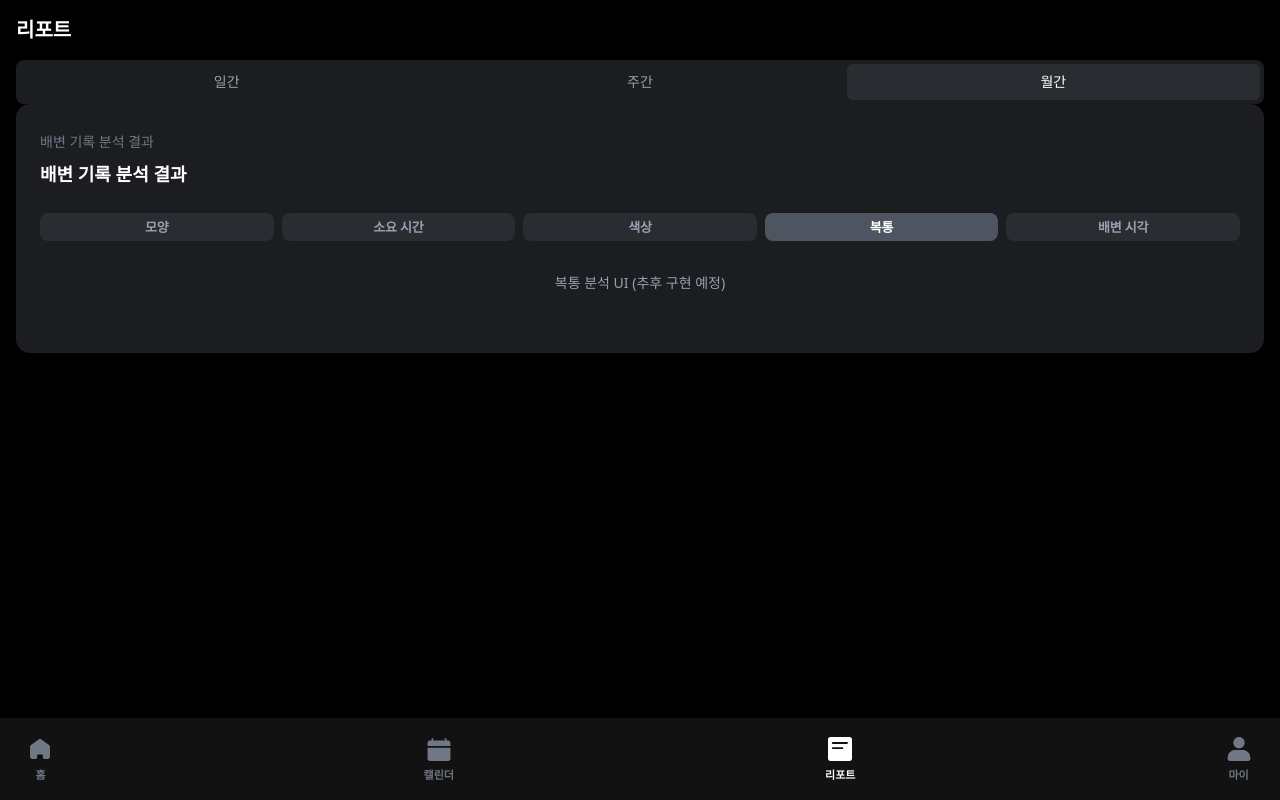
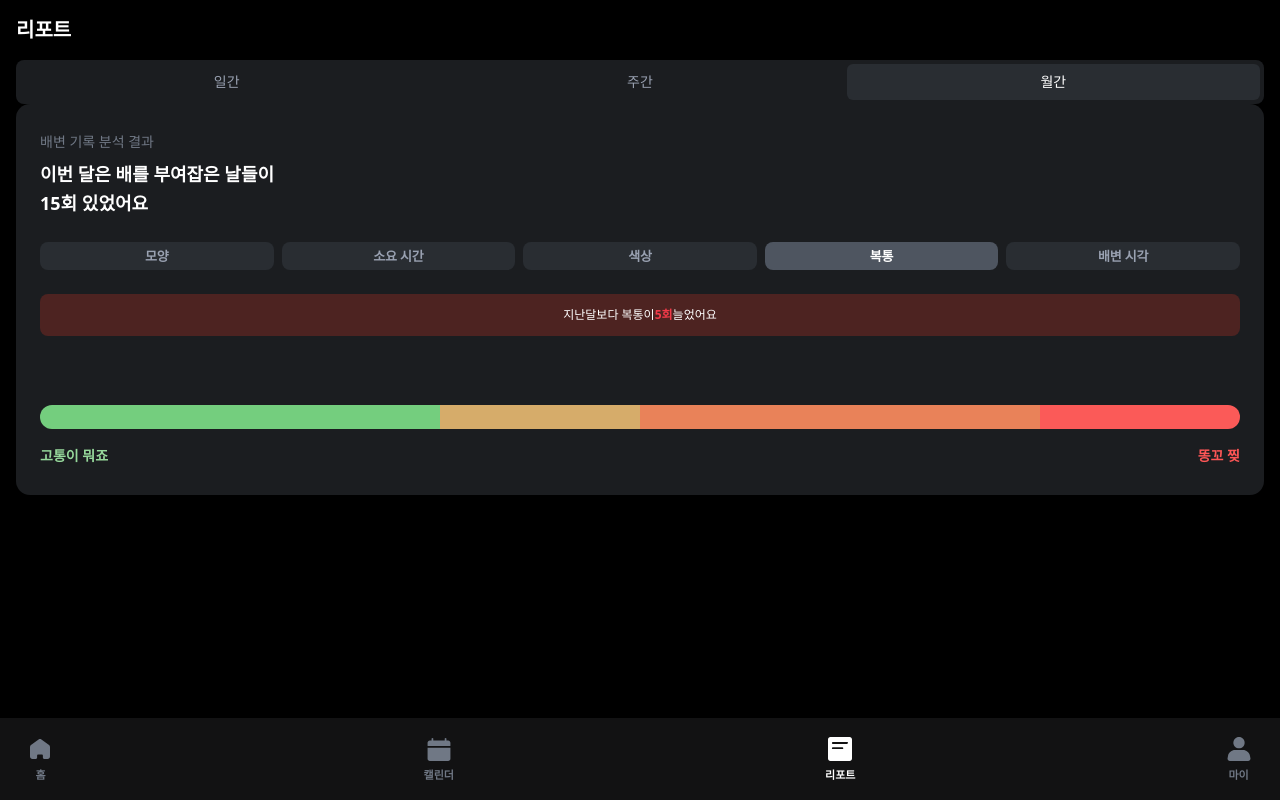
Before and after one commit to depromeet/dpm17-team4-client, a Next.js app in the folder web/: page /report/monthly in a window 1280 px wide. Both pictures are taken after a click on the button "복통". Built offline with nearby package versions, Linux system fonts and the light colour scheme.

Commit message:
feat: 복통 분석

```diff
--- a/web/src/app/(with-bottom-navigation)/report/monthly/_components/DefecationAnalysis.tsx
+++ b/web/src/app/(with-bottom-navigation)/report/monthly/_components/DefecationAnalysis.tsx
@@ -68,7 +68,7 @@ export function DefecationAnalysis() {
         break;
       }
       case '색상': {
-        const colorItems = mockMonthlyReportData.color;
+        const colorItems = mockMonthlyReportData.color.items;
         if (colorItems && colorItems.length > 0) {
           const mostFrequentColor = colorItems.reduce((prev, current) =>
             prev.count > current.count ? prev : current
@@ -101,7 +101,20 @@ export function DefecationAnalysis() {
         break;
       }
       case '복통': {
-        setDisplayMessage('배변 기록 분석 결과');
+        const painData = mockMonthlyReportData.pain;
+        const total =
+          painData.veryLow +
+          painData.low +
+          painData.medium +
+          painData.high +
+          painData.veryHigh;
+        if (total > 0) {
+          setDisplayMessage(
+            `이번 달은 배를 부여잡은 날들이\n${painData.veryHigh + painData.high}회 있었어요`
+          );
+        } else {
+          setDisplayMessage('배변 기록 분석 결과');
+        }
         break;
       }
       default:
@@ -151,12 +164,14 @@ export function DefecationAnalysis() {
 
       {selectedFilter === '색상' && (
         <ColorAnalysis
-          items={mockMonthlyReportData.color}
-          message={mockMonthlyReportData.colorMessage}
+          items={mockMonthlyReportData.color.items}
+          message={mockMonthlyReportData.color.colorMessage}
         />
       )}
 
-      {selectedFilter === '복통' && <PainAnalysis />}
+      {selectedFilter === '복통' && (
+        <PainAnalysis data={mockMonthlyReportData.pain} />
+      )}
 
       {selectedFilter === '배변 시각' && (
         <TimeOfDayAnalysis items={mockMonthlyReportData.timeOfDay} />
--- a/web/src/app/(with-bottom-navigation)/report/monthly/_components/PainAnalysis.tsx
+++ b/web/src/app/(with-bottom-navigation)/report/monthly/_components/PainAnalysis.tsx
@@ -1,14 +1,307 @@
 'use client';
 
+import { useEffect, useRef, useState } from 'react';
+
+export interface PainData {
+  veryLow: number; // 0-10%
+  low: number; // 11-30%
+  medium: number; // 31-50%
+  high: number; // 51-70%
+  veryHigh: number; // 71-100%
+  comparison: {
+    direction: 'increased' | 'decreased' | 'same';
+    count: number;
+  };
+}
+
 interface PainAnalysisProps {
-  // TODO: 복통 분석 데이터 타입 정의 필요
-  data?: any;
+  data?: PainData;
 }
 
 export function PainAnalysis({ data }: PainAnalysisProps) {
+  const [showBubble, setShowBubble] = useState(false);
+  const [bubblePosition, setBubblePosition] = useState(0);
+  const [selectedLevel, setSelectedLevel] = useState<{
+    level: 'veryLow' | 'low' | 'medium' | 'high' | 'veryHigh';
+    count: number;
+  } | null>(null);
+  const progressBarRef = useRef<HTMLDivElement>(null);
+
+  // 외부 클릭 시 버블 숨기기
+  useEffect(() => {
+    const handleClickOutside = (e: MouseEvent) => {
+      if (
+        showBubble &&
+        progressBarRef.current &&
+        !progressBarRef.current.contains(e.target as Node)
+      ) {
+        setShowBubble(false);
+      }
+    };
+
+    if (showBubble) {
+      document.addEventListener('mousedown', handleClickOutside);
+    }
+
+    return () => {
+      document.removeEventListener('mousedown', handleClickOutside);
+    };
+  }, [showBubble]);
+
+  if (!data) {
+    return (
+      <div className="flex items-center justify-center py-8">
+        <p className="text-gray-400 text-sm">배변 기록이 없습니다</p>
+      </div>
+    );
+  }
+
+  const total =
+    data.veryLow + data.low + data.medium + data.high + data.veryHigh;
+
+  if (total === 0) {
+    return (
+      <div className="flex items-center justify-center py-8">
+        <p className="text-gray-400 text-sm">배변 기록이 없습니다</p>
+      </div>
+    );
+  }
+
+  // 각 레벨의 비율 계산
+  const veryLowPercent = (data.veryLow / total) * 100;
+  const lowPercent = (data.low / total) * 100;
+  const mediumPercent = (data.medium / total) * 100;
+  const highPercent = (data.high / total) * 100;
+  const veryHighPercent = (data.veryHigh / total) * 100;
+
+  const isIncreased = data.comparison.direction === 'increased';
+  const isDecreased = data.comparison.direction === 'decreased';
+  const isSame = data.comparison.direction === 'same';
+
+  // 프로그래스바 클릭 핸들러
+  const handleProgressBarClick = (e: React.MouseEvent<HTMLDivElement>) => {
+    e.stopPropagation(); // 이벤트 전파 방지
+    if (!progressBarRef.current) return;
+
+    const rect = progressBarRef.current.getBoundingClientRect();
+    const clickX = e.clientX - rect.left;
+    const clickPercent = (clickX / rect.width) * 100;
+
+    // 클릭한 위치를 0-100% 범위로 제한
+    const clampedPercent = Math.max(0, Math.min(100, clickPercent));
+
+    // 클릭한 위치가 어느 레벨에 해당하는지 판단
+    let clickedLevel:
+      | 'veryLow'
+      | 'low'
+      | 'medium'
+      | 'high'
+      | 'veryHigh'
+      | null = null;
+    let clickedCount = 0;
+    let levelPosition = 0;
+
+    // 각 레벨의 시작 위치 계산
+    const veryLowStart = 0;
+    const veryLowEnd = veryLowPercent;
+    const lowStart = veryLowEnd;
+    const lowEnd = lowStart + lowPercent;
+    const mediumStart = lowEnd;
+    const mediumEnd = mediumStart + mediumPercent;
+    const highStart = mediumEnd;
+    const highEnd = highStart + highPercent;
+    const veryHighStart = highEnd;
+    const veryHighEnd = 100;
+
+    // Very Low 영역
+    if (
+      clampedPercent >= veryLowStart &&
+      clampedPercent < veryLowEnd &&
+      data.veryLow > 0
+    ) {
+      clickedLevel = 'veryLow';
+      clickedCount = data.veryLow;
+      levelPosition = veryLowStart + veryLowPercent / 2;
+    }
+    // Low 영역
+    else if (
+      clampedPercent >= lowStart &&
+      clampedPercent < lowEnd &&
+      data.low > 0
+    ) {
+      clickedLevel = 'low';
+      clickedCount = data.low;
+      levelPosition = lowStart + lowPercent / 2;
+    }
+    // Medium 영역
+    else if (
+      clampedPercent >= mediumStart &&
+      clampedPercent < mediumEnd &&
+      data.medium > 0
+    ) {
+      clickedLevel = 'medium';
+      clickedCount = data.medium;
+      levelPosition = mediumStart + mediumPercent / 2;
+    }
+    // High 영역
+    else if (
+      clampedPercent >= highStart &&
+      clampedPercent < highEnd &&
+      data.high > 0
+    ) {
+      clickedLevel = 'high';
+      clickedCount = data.high;
+      levelPosition = highStart + highPercent / 2;
+    }
+    // Very High 영역
+    else if (
+      clampedPercent >= veryHighStart &&
+      clampedPercent <= veryHighEnd &&
+      data.veryHigh > 0
+    ) {
+      clickedLevel = 'veryHigh';
+      clickedCount = data.veryHigh;
+      levelPosition = veryHighStart + veryHighPercent / 2;
+    }
+
+    if (clickedLevel && clickedCount > 0) {
+      setSelectedLevel({ level: clickedLevel, count: clickedCount });
+      setBubblePosition(levelPosition);
+      setShowBubble(true);
+    }
+  };
+
   return (
-    <div className="flex items-center justify-center py-8">
-      <p className="text-gray-400 text-sm">복통 분석 UI (추후 구현 예정)</p>
+    <div className="mt-6">
+      {/* 상단 메시지 박스 */}
+      <div
+        className={`
+          rounded-lg px-4 py-3 mb-[69px]
+          ${
+            isIncreased
+              ? 'bg-red-100'
+              : isDecreased
+                ? 'bg-blue-900/60'
+                : 'bg-gray-700'
+          }
+        `}
+      >
+        <p className="text-white text-body4-m flex justify-center">
+          {isSame ? (
+            '지난달과 동일해요'
+          ) : (
+            <>
+              지난달보다 복통이{' '}
+              <span
+                className={
+                  isIncreased
+                    ? 'text-red-600 font-semibold'
+                    : 'text-blue-600 font-semibold'
+                }
+              >
+                {data.comparison.count}회
+              </span>{' '}
+              {isIncreased ? '늘었어요' : '줄었어요'}
+            </>
+          )}
+        </p>
+      </div>
+
+      {/* 프로그래스바 영역 */}
+      <div className="relative mb-4">
+        {/* 지시자 버블 - 클릭 시에만 표시 */}
+        {showBubble && selectedLevel && (
+          <div
+            className="absolute -top-[38px] transform -translate-x-1/2 z-10"
+            style={{ left: `${bubblePosition}%` }}
+          >
+            <div className="relative">
+              {/* 버블 */}
+              <div className="bg-gray-700 rounded-lg px-[16px] whitespace-nowrap">
+                <span className="text-white text-body4-sb">
+                  {selectedLevel.count}회
+                </span>
+              </div>
+              {/* 화살표 */}
+              <div className="absolute top-full left-1/2 transform -translate-x-1/2">
+                <div className="w-0 h-0 border-l-4 border-r-4 border-t-4 border-transparent border-t-gray-700" />
+              </div>
+            </div>
+          </div>
+        )}
+
+        {/* 프로그래스바 - 클릭 가능 */}
+        {/* biome-ignore lint/a11y/useSemanticElements: 프로그래스바는 div로 구현 필요 */}
+        <div
+          ref={progressBarRef}
+          className="flex h-6 rounded-full overflow-hidden cursor-pointer"
+          onClick={handleProgressBarClick}
+          role="button"
+          tabIndex={0}
+          onKeyDown={(e) => {
+            if (e.key === 'Enter' || e.key === ' ') {
+              e.preventDefault();
+            }
+          }}
+        >
+          {/* Very Low  */}
+          {veryLowPercent > 0 && (
+            <div
+              className="bg-[#74CE7E]"
+              style={{ width: `${veryLowPercent}%` }}
+            />
+          )}
+
+          {/* Low  */}
+          {lowPercent > 0 && (
+            <div className="bg-[#8BB35F]" style={{ width: `${lowPercent}%` }} />
+          )}
+
+          {/* Medium  */}
+          {mediumPercent > 0 && (
+            <div
+              className="bg-[#D6AC6A]"
+              style={{ width: `${mediumPercent}%` }}
+            />
+          )}
+
+          {/* High  */}
+          {highPercent > 0 && (
+            <div
+              className="bg-[#E98259]"
+              style={{ width: `${highPercent}%` }}
+            />
+          )}
+
+          {/* Very High  */}
+          {veryHighPercent > 0 && (
+            <div
+              className="bg-[#FB5A58]"
+              style={{ width: `${veryHighPercent}%` }}
+            />
+          )}
+        </div>
+      </div>
+
+      {/* 하단 라벨 */}
+      <div className="flex justify-between items-center">
+        <span
+          className="text-[#96D89B] font-semibold leading-[22px] tracking-normal"
+          style={{
+            fontSize: '14px',
+          }}
+        >
+          고통이 뭐죠
+        </span>
+        <span
+          className="text-[#FD5656] font-semibold leading-[22px] tracking-normal"
+          style={{
+            fontSize: '14px',
+          }}
+        >
+          똥꼬 찢
+        </span>
+      </div>
     </div>
   );
 }
--- a/web/src/app/(with-bottom-navigation)/report/monthly/mockData.ts
+++ b/web/src/app/(with-bottom-navigation)/report/monthly/mockData.ts
@@ -1,4 +1,5 @@
 import type { ColorAnalysisItem } from './_components/ColorAnalysis';
+import type { PainData } from './_components/PainAnalysis';
 import type { AnalysisItem } from './_components/ShapeAnalysis';
 import type { TimeDistribution } from './_components/TimeAnalysis';
 import type { TimeOfDayItem } from './_components/TimeOfDayAnalysis';
@@ -6,13 +7,17 @@ import type { TimeOfDayItem } from './_components/TimeOfDayAnalysis';
 export interface MonthlyReportMockData {
   shape: AnalysisItem[];
   timeDistribution: TimeDistribution;
-  color: ColorAnalysisItem[];
+  color: {
+    items: ColorAnalysisItem[];
+    colorMessage: string;
+  };
   timeOfDay: TimeOfDayItem[];
-  colorMessage: string;
+  pain: PainData;
 }
 
 // NOTE: 월간 리포트 Mock 데이터
 export const mockMonthlyReportData: MonthlyReportMockData = {
+  //배변 분석 기록 결과 -모양
   shape: [
     {
       shape: 'RABBIT',
@@ -29,12 +34,15 @@ export const mockMonthlyReportData: MonthlyReportMockData = {
       warning: '설사 의심',
     },
   ],
+  //배변 분석 기록 결과 -소요 시간
   timeDistribution: {
     within5min: 2, // 5분 이내
     over5min: 4, // 5분 이상
     over10min: 10, // 10분 이상
   },
-  color: [
+  //배변 분석 기록 결과 -색상
+  color: {
+    items: [
       {
         color: 'DARK_BROWN',
         count: 8,
@@ -49,6 +57,22 @@ export const mockMonthlyReportData: MonthlyReportMockData = {
         warning: '전문가 상담 권장',
       },
     ],
+    colorMessage:
+      '혈변은 건강의 적신호예요. 대장염, 대장암, 치질 등의 문제일 수 있어요. 빠른 병원 방문을 권장해요.',
+  },
+  //배변 분석 기록 결과 -복통
+  //NOTE: 복통 데이터 (한 달(30일) 동안 복통 게이지별로 몇 회 나왔는지)
+  pain: {
+    veryLow: 10, //0-10%
+    low: 0, //11-30%
+    medium: 5, //31-50%
+    high: 10, //51-70%
+    veryHigh: 5, //71-100%
+    comparison: {
+      direction: 'increased', // 'increased' | 'decreased' | 'same'
+      count: 5,
+    },
+  },
   timeOfDay: [
     {
       period: 'MORNING',
@@ -63,6 +87,4 @@ export const mockMonthlyReportData: MonthlyReportMockData = {
       count: 8,
     },
   ],
-  colorMessage:
-    '혈변은 건강의 적신호예요. 대장염, 대장암, 치질 등의 문제일 수 있어요. 빠른 병원 방문을 권장해요.',
 };
```
Lines whose indentation alone changed are shown as unchanged.
